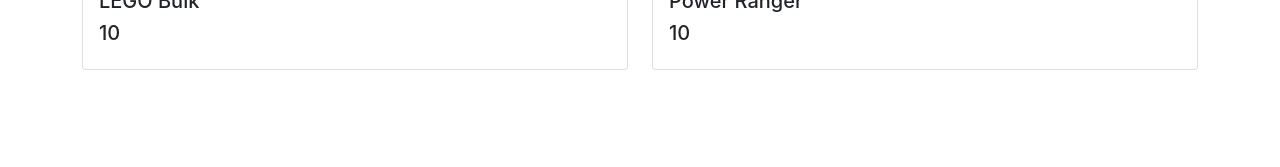
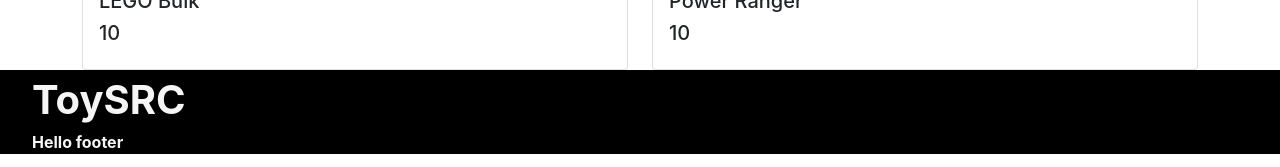
Before and after one commit to jasperoudemans/toy-src, a React (Create React App) app in the folder client/: page / in a window 1280 px wide. Shown: the part 907-1074 px from the top of the page. Before the commit the page ends 977 px from the top, so only its background shows below. Built offline with nearby package versions, Linux system fonts and the light colour scheme.

Commit message:
started footer

```diff
--- a/client/src/App.css
+++ b/client/src/App.css
@@ -13,7 +13,7 @@
   }
 }
 
-.App-header {
+/* .App-header {
   background-color: #282c34;
   min-height: 100vh;
   display: flex;
@@ -22,20 +22,11 @@
   justify-content: center;
   font-size: calc(10px + 2vmin);
   color: white;
-}
-
+} */
+/*
 .App-link {
   color: #61dafb;
-}
-
-@keyframes App-logo-spin {
-  from {
-    transform: rotate(0deg);
-  }
-  to {
-    transform: rotate(360deg);
-  }
-}
+} */
 
 .znav {
   /* height: 4.5rem; */
@@ -76,3 +67,12 @@
   list-style-type: none;
   width: 50%;
 }
+
+.zfooter {
+  background-color: black;
+  color: whitesmoke;
+}
+
+.footerItem {
+  list-style-type: none;
+}
--- a/client/src/App.js
+++ b/client/src/App.js
@@ -1,7 +1,7 @@
 import { BrowserRouter as Router } from "react-router-dom";
 import "./App.css";
 import Nav from "./components/Nav";
-// import Footer from "./components/Footer";
+import Footer from "./components/Footer";
 // import Splash from "./components/Splash";
 import Listings from "./components/Listings";
 
@@ -11,8 +11,8 @@
       <div>
         <Nav />
         {/* <Splash/> */}
-        {/* <Footer /> */}
-        <Listings/>
+        <Listings />
+        <Footer />
       </div>
     </Router>
   );
--- a/client/src/components/Footer.js
+++ b/client/src/components/Footer.js
@@ -1 +1,12 @@
-//todo
+const Footer = () => {
+  return (
+    <footer className="zfooter">
+      <ul>
+        <li className="appTitle">ToySRC</li>
+        <li className="footerItem">Hello footer</li>
+      </ul>
+    </footer>
+  );
+};
+
+export default Footer;
```
